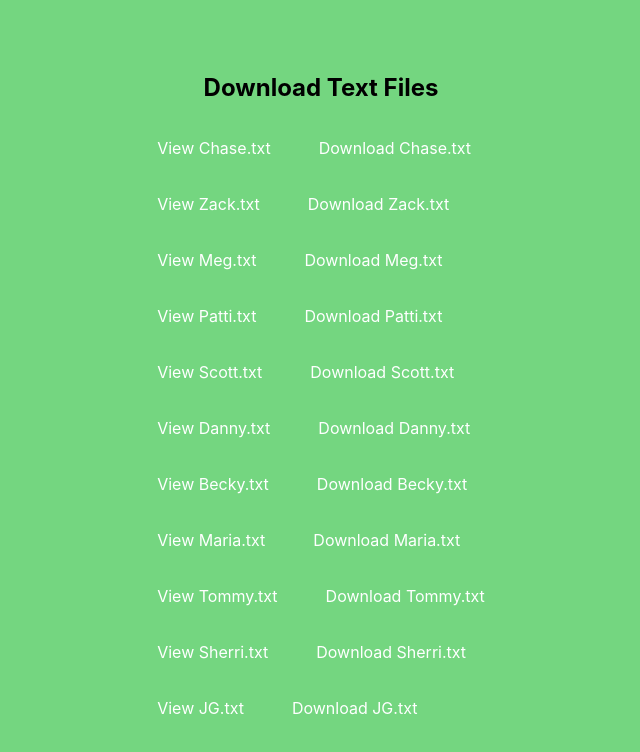
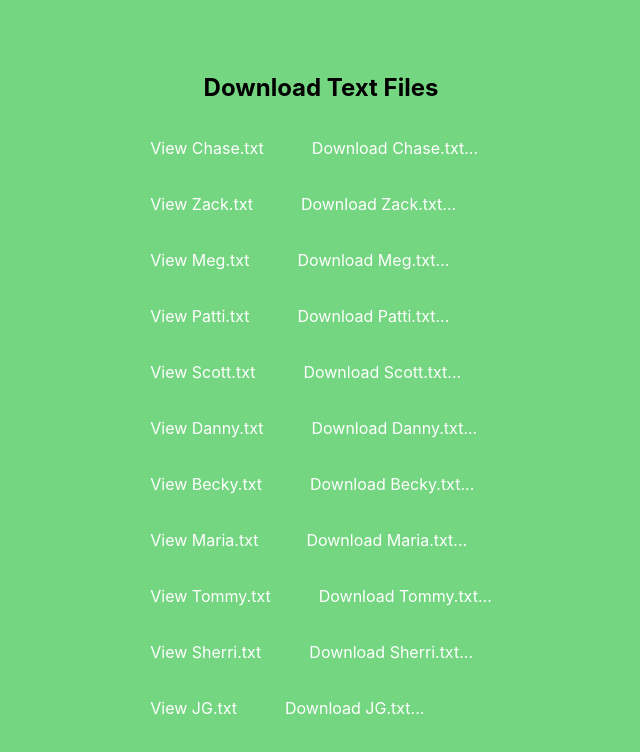
Before and after one commit to chasejenkins303/secret_santa_web, a React (Create React App) app: page /#/main in a window 1280 px wide. Shown: the top 752 px of the page, without its empty margins (319-959 px from the left). Built offline with nearby package versions, Linux system fonts and the light colour scheme.

Commit message:
deploy test

```diff
--- a/src/pages/Main.tsx
+++ b/src/pages/Main.tsx
@@ -31,7 +31,7 @@ function Main(){
                  download // This attribute will trigger the download
                  className="bg-green-500 text-white px-4 py-2 rounded hover:bg-green-600 text-center"
                >
-                 Download {file}
+                 Download {file}...
                </a>
              </div>
             ))}
```
